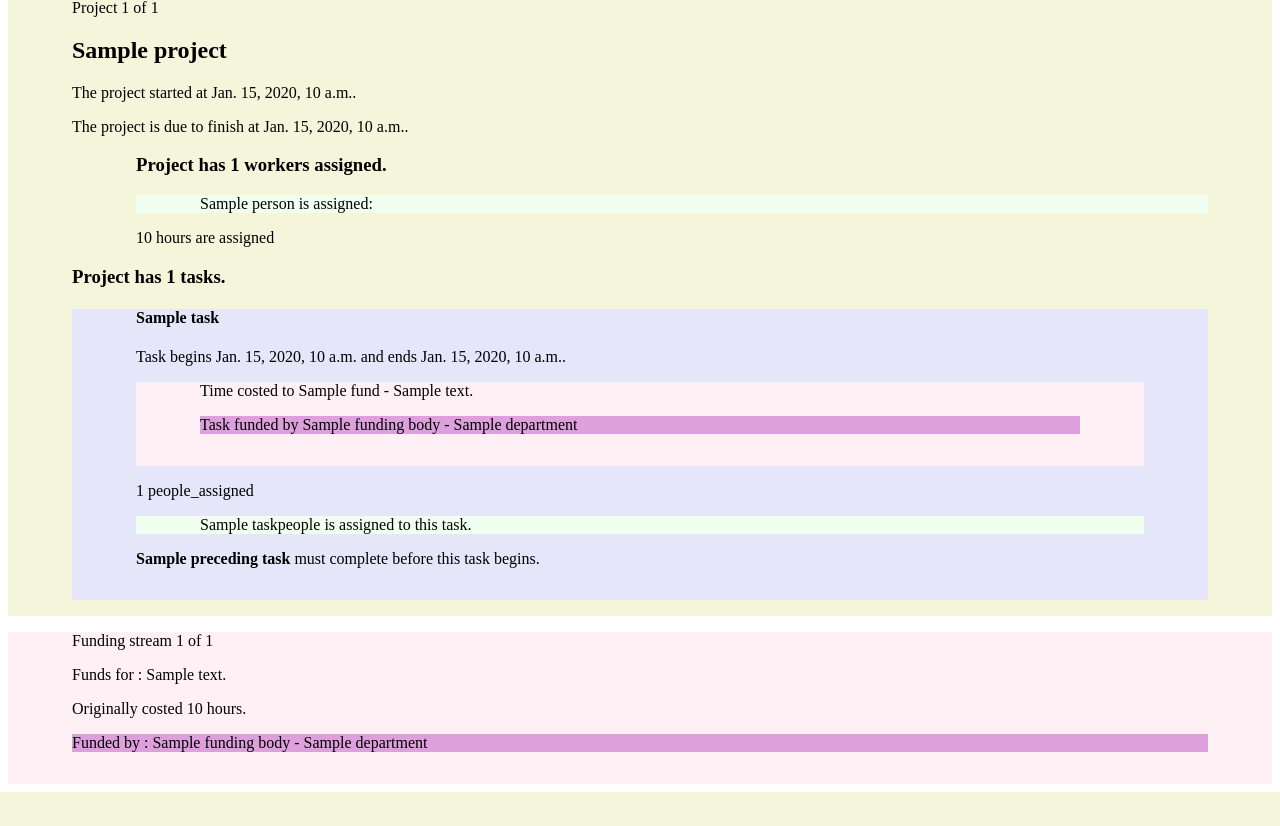
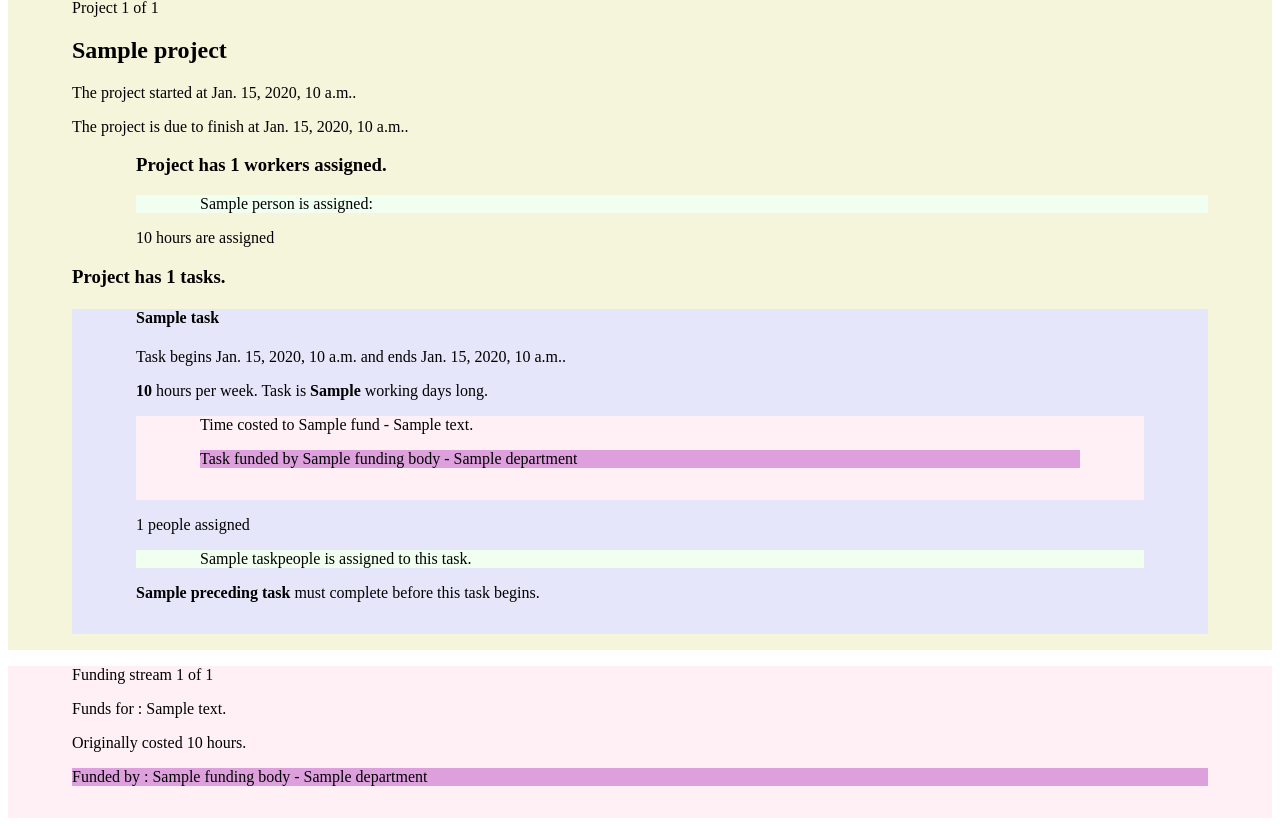
Before and after one commit to whelks-chance/worktracker, a Django app: template templates/explain.html in a window 1280 px wide. Shown: the part 148-974 px from the top of the page. Before the commit the page ends 940 px from the top, so only its background shows below. Run offline with Django 3.2, Linux system fonts and the light colour scheme; the template is opened without the code that fills it: most values are stand-ins (such as "Sample title", 1, 10 or a date in 2020); some libraries are stand-ins or nearby versions.

Commit message:
tasks have hours per week. default 35, which would be "full time".

```diff
--- a/templates/explain.html
+++ b/templates/explain.html
@@ -233,7 +233,8 @@
                 <div class="project_task">
 
                     <h4>{{ task.name }}</h4>
-                    <p>Task begins {{ task.start_date }} and ends {{ task.end_date }}. <strong id="task_working_days_{{ task.id }}"></strong></p>
+                    <p>Task begins {{ task.start_date }} and ends {{ task.end_date }}.</p>
+                    <p><strong>{{ task.hours_per_week }}</strong> hours per week. Task is <strong>{{ task.working_days }}</strong> working days long. <strong id="task_working_days_{{ task.id }}"></strong></p>
 
                     <div id="task_detail_{{ task.id }}"></div>
 
@@ -244,7 +245,7 @@
                         </div>
                     </div>
 
-                    <p>{{ task.people_assigned.all|length }} people_assigned</p>
+                    <p>{{ task.people_assigned.all|length }} people assigned</p>
 
                     {% for taskpeople in task.people_assigned.all %}
                         <div class="task_people">
--- a/tracker/models.py
+++ b/tracker/models.py
@@ -1,6 +1,7 @@
 from django.db import models
 
 # Create your models here.
+from workdays import networkdays
 
 
 class Project(models.Model):
@@ -32,6 +33,7 @@ class Person(models.Model):
     projects = models.ManyToManyField(Project)
     hours_per_week = models.IntegerField(default=35)
 
+from tracker.utils.utils import get_bank_holidays
 
 class Task(models.Model):
     name = models.CharField(max_length=200)
@@ -43,6 +45,10 @@ class Task(models.Model):
     preceding_tasks = models.ManyToManyField('Task', related_name='preceding')
     subsequent_tasks = models.ManyToManyField('Task', related_name='subsequent')
     fund = models.ForeignKey(Fund, on_delete=models.CASCADE)
+    hours_per_week = models.IntegerField(default=35)
+
+    def working_days(self):
+        return networkdays(self.start_date, self.end_date, holidays=get_bank_holidays())
 
     def __str__(self):
         return '{}:{}:{}'.format(self.name, self.start_date, self.end_date)
```
Also changed, not shown: db.sqlite3, tracker/migrations/0007_task_hours_per_week.py (added).
